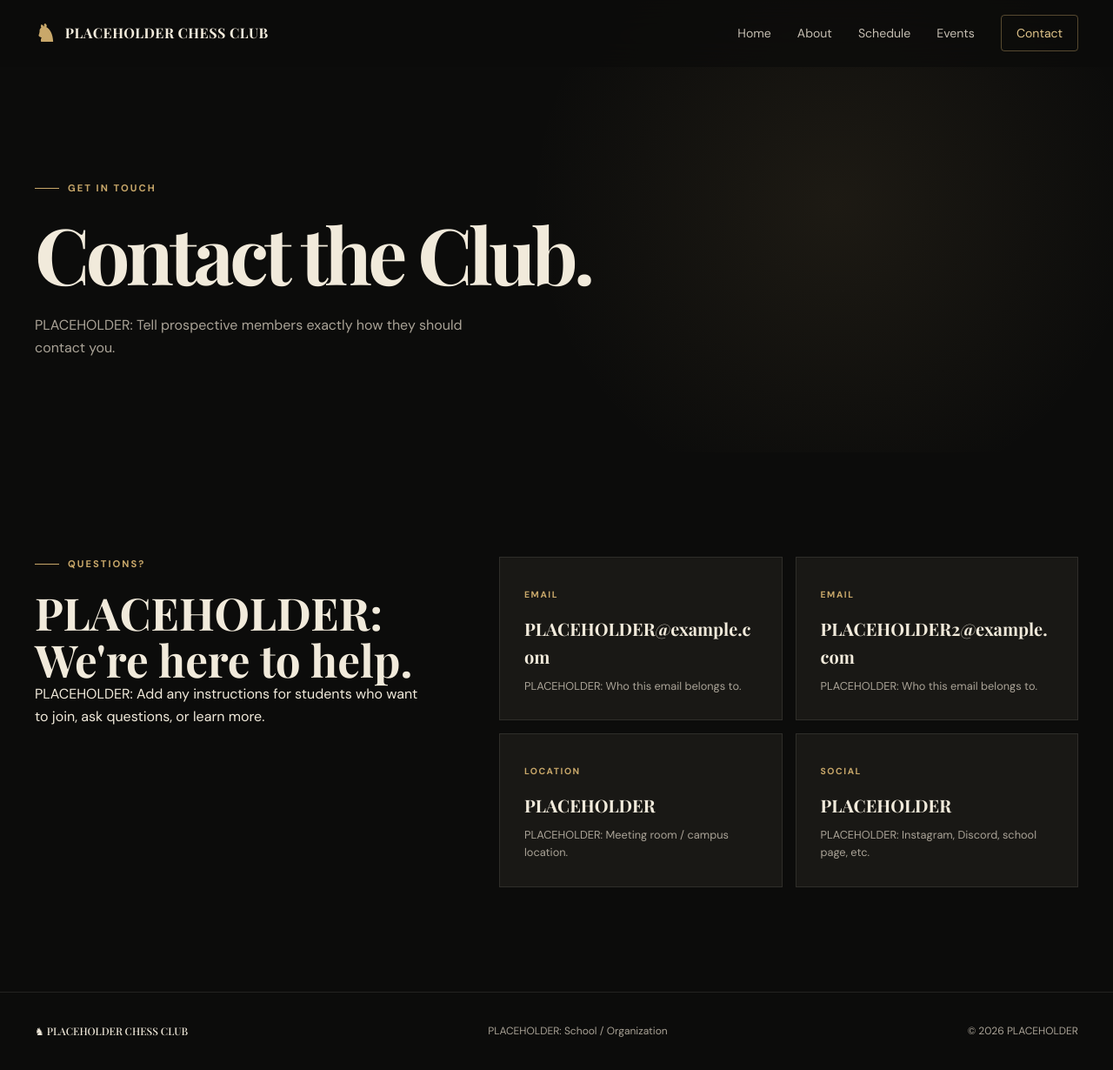
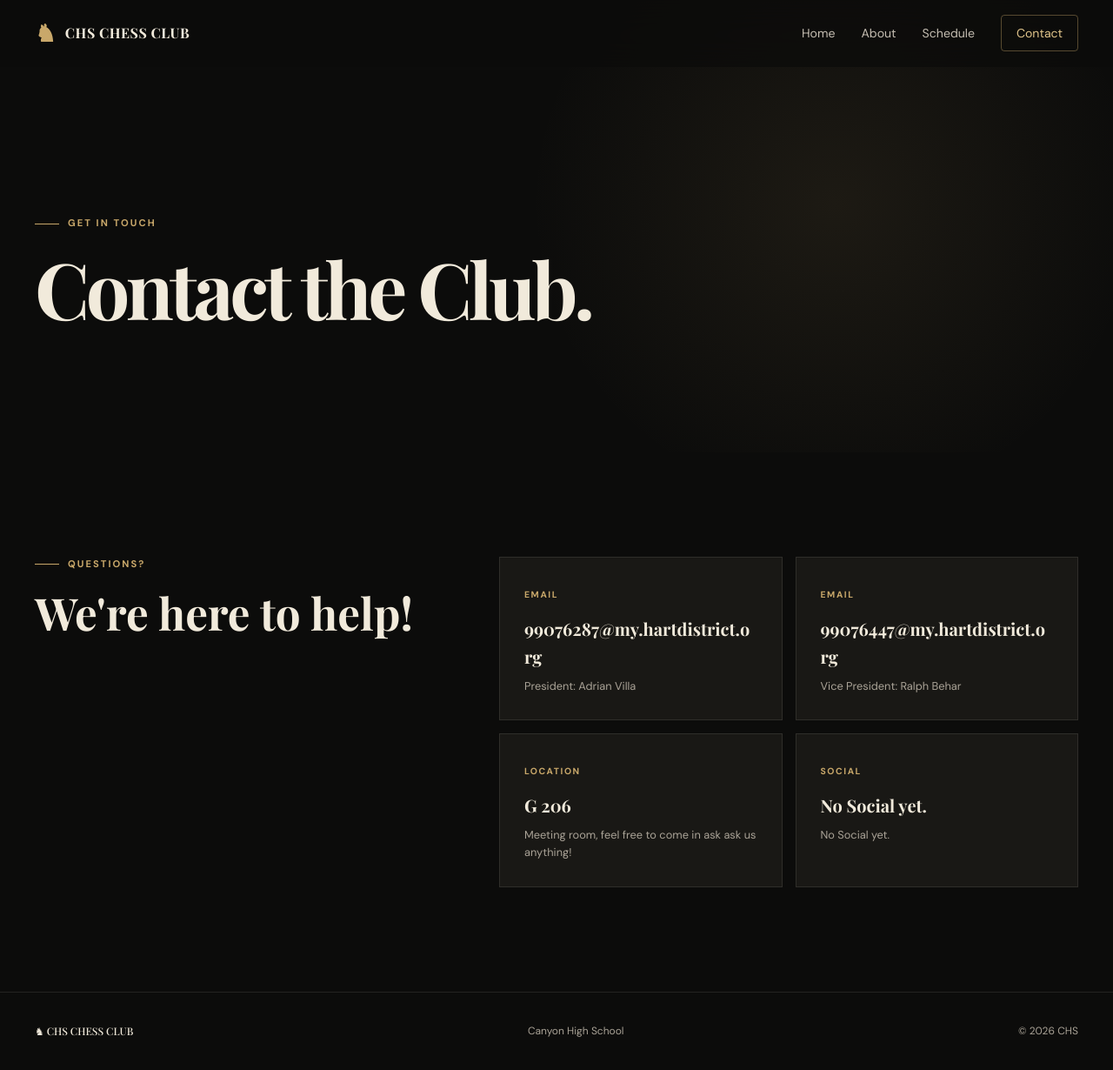
Before and after one commit to rbehar1360-dotcom/CHSChessClub, a plain HTML site: page contact.html in a window 1280 px wide. Shown: the whole page at 87% size. Drawn offline with nearby package versions, Linux system fonts and the light colour scheme.

Commit message:
filled in blanks

```diff
--- a/contact.html
+++ b/contact.html
@@ -11,8 +11,8 @@
 </head>
 <body>
     <nav class="navbar"><div class="container nav-inner">
-        <a href="index.html" class="logo"><span>♞</span> PLACEHOLDER CHESS CLUB</a>
-        <div class="nav-links"><a href="index.html">Home</a><a href="about.html">About</a><a href="schedule.html">Schedule</a><a href="events.html">Events</a><a class="nav-button active-button" href="contact.html">Contact</a></div>
+        <a href="index.html" class="logo"><span>♞</span>CHS CHESS CLUB</a>
+        <div class="nav-links"><a href="index.html">Home</a><a href="about.html">About</a><a href="schedule.html">Schedule</a><a class="nav-button active-button" href="contact.html">Contact</a></div>
         <button class="mobile-menu" aria-label="Open navigation">☰</button>
     </div></nav>
 
@@ -21,7 +21,7 @@
             <div class="container reveal">
                 <div class="eyebrow">Get In Touch</div>
                 <h1>Contact the Club.</h1>
-                <p>PLACEHOLDER: Tell prospective members exactly how they should contact you.</p>
+
             </div>
         </section>
 
@@ -29,40 +29,40 @@
             <div class="container contact-grid">
                 <div class="contact-intro reveal">
                     <div class="eyebrow">Questions?</div>
-                    <h2>PLACEHOLDER: We're here to help.</h2>
-                    <p>PLACEHOLDER: Add any instructions for students who want to join, ask questions, or learn more.</p>
+                    <h2>We're here to help!</h2>
+
                 </div>
 
                 <div class="contact-list">
                     <a class="contact-card reveal" href="mailto:PLACEHOLDER@example.com">
                         <span>EMAIL</span>
-                        <h3>PLACEHOLDER@example.com</h3>
-                        <p>PLACEHOLDER: Who this email belongs to.</p>
+                        <h3>99076287@my.hartdistrict.org</h3>
+                        <p>President: Adrian Villa</p>
                     </a>
 
                     <a class="contact-card reveal" href="mailto:PLACEHOLDER2@example.com">
                         <span>EMAIL</span>
-                        <h3>PLACEHOLDER2@example.com</h3>
-                        <p>PLACEHOLDER: Who this email belongs to.</p>
+                        <h3>99076447@my.hartdistrict.org</h3>
+                        <p> Vice President: Ralph Behar </p>
                     </a>
 
                     <div class="contact-card reveal">
                         <span>LOCATION</span>
-                        <h3>PLACEHOLDER</h3>
-                        <p>PLACEHOLDER: Meeting room / campus location.</p>
+                        <h3>G 206</h3>
+                        <p>Meeting room, feel free to come in ask ask us anything!</p>
                     </div>
 
                     <div class="contact-card reveal">
                         <span>SOCIAL</span>
-                        <h3>PLACEHOLDER</h3>
-                        <p>PLACEHOLDER: Instagram, Discord, school page, etc.</p>
+                        <h3>No Social yet.</h3>
+                        <p>No Social yet.</p>
                     </div>
                 </div>
             </div>
         </section>
     </main>
 
-    <footer><div class="container footer-inner"><div class="footer-logo">♞ PLACEHOLDER CHESS CLUB</div><p>PLACEHOLDER: School / Organization</p><p>© 2026 PLACEHOLDER</p></div></footer>
+    <footer><div class="container footer-inner"><div class="footer-logo">♞ CHS CHESS CLUB</div><p>Canyon High School</p><p>© 2026 CHS</p></div></footer>
     <script src="js/main.js"></script>
 </body>
 </html>
--- a/css/style.css
+++ b/css/style.css
@@ -62,7 +62,10 @@ button { font: inherit; }
 .board-label small, .meeting-info small { display:block; color:var(--muted); text-transform:uppercase; letter-spacing:.12em; font-size:.62rem; }
 .board-label strong, .meeting-info strong { display:block; color:var(--gold-light); font-family:"Playfair Display",serif; font-size:1.1rem; }
 @keyframes boardFloat { 0%,100% { transform:perspective(1000px) rotateX(5deg) rotateZ(-1deg) translateY(0); } 50% { transform:perspective(1000px) rotateX(5deg) rotateZ(-1deg) translateY(-8px); } }
-
+#header-contact-btn:hover {
+    margin-bottom: 7px;
+    border-width: 1.5px;
+}
 .meeting-bar { padding:22px 0; background:var(--surface); border-top:1px solid var(--border); border-bottom:1px solid var(--border); }
 .meeting-inner { display:flex; align-items:center; justify-content:space-between; gap:25px; }
 .meeting-info { display:flex; align-items:center; gap:15px; }
```
Also changed, not shown: about.html (+9 -9 lines), index.html (+1 -2 lines), schedule.html (+10 -11 lines).
